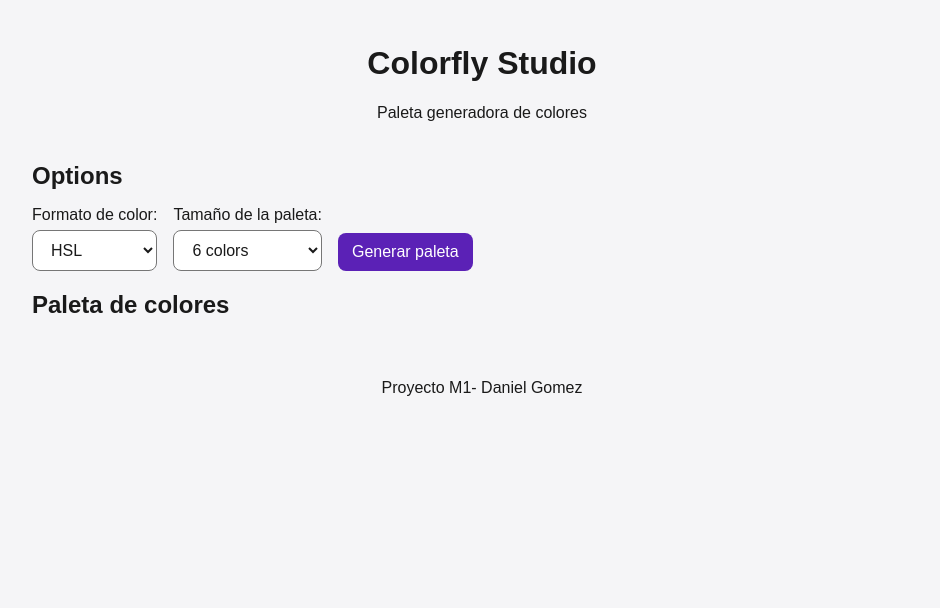
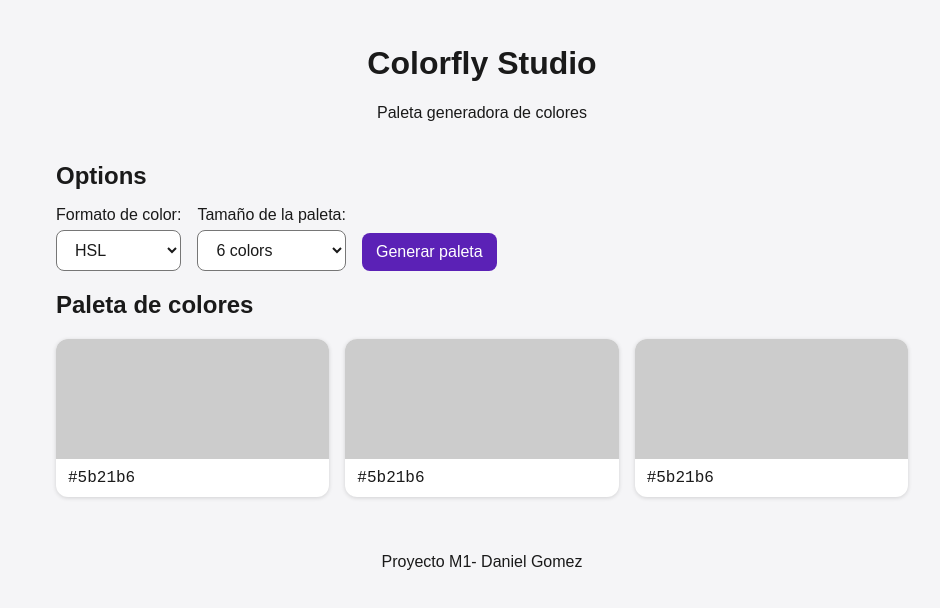
Before and after one commit to edanielgr95-glitch/ProyectoM1_DanielGomez, a plain HTML site: page index.html in a window 1280 px wide. Shown: the whole page, without its empty margins (158-1098 px from the left). Drawn offline with Linux system fonts and the light colour scheme.

Commit message:
Agrega el diseno de las paletas de color

```diff
--- a/index.html
+++ b/index.html
@@ -29,12 +29,24 @@
                     <option value="9">9 colors</option>
                 </select>
             </div>
-            <button id="generate">Generar paleta</button>
+            <button id="generate" type="button">Generar paleta</button>
         </section>
         <section id="color-palette">
             <h2>Paleta de colores</h2>
             <div id="palette" class="color-cards">
                 <!-- Color cards will be generated by JavaScript -->
+                 <article class="card">
+                    <div class="swatch"></div>
+                    <p class="code">#5b21b6</p>
+                </article>
+                <article class="card">
+                    <div class="swatch"></div>
+                    <p class="code">#5b21b6</p>
+                </article>
+                <article class="card">
+                    <div class="swatch"></div>
+                    <p class="code">#5b21b6</p>
+                </article>
             </div>
 
         </section>
--- a/styles.css
+++ b/styles.css
@@ -1,4 +1,4 @@
-{
+*{
     box-sizing: border-box;
 }
 body {
@@ -57,3 +57,24 @@
     outline: 3px solid #1a1a1a;
     outline-offset: 3px;
 }
+.color-cards{
+    display: grid;
+    grid-template-columns: repeat(3, 1fr);
+    gap: 16px;
+}
+.card {
+background: #ffffff;
+    border-radius: 12px;
+    overflow: hidden;
+    box-shadow: 0 1px 4px rgba(0, 0, 0, 0.15);
+}
+.swatch {
+    height: 120px;
+    background: #cccccc;
+}
+.code {
+    margin:0;
+    padding: 10px 12px;
+    font-family: monospace;
+    font-size: 16px;
+}
```
